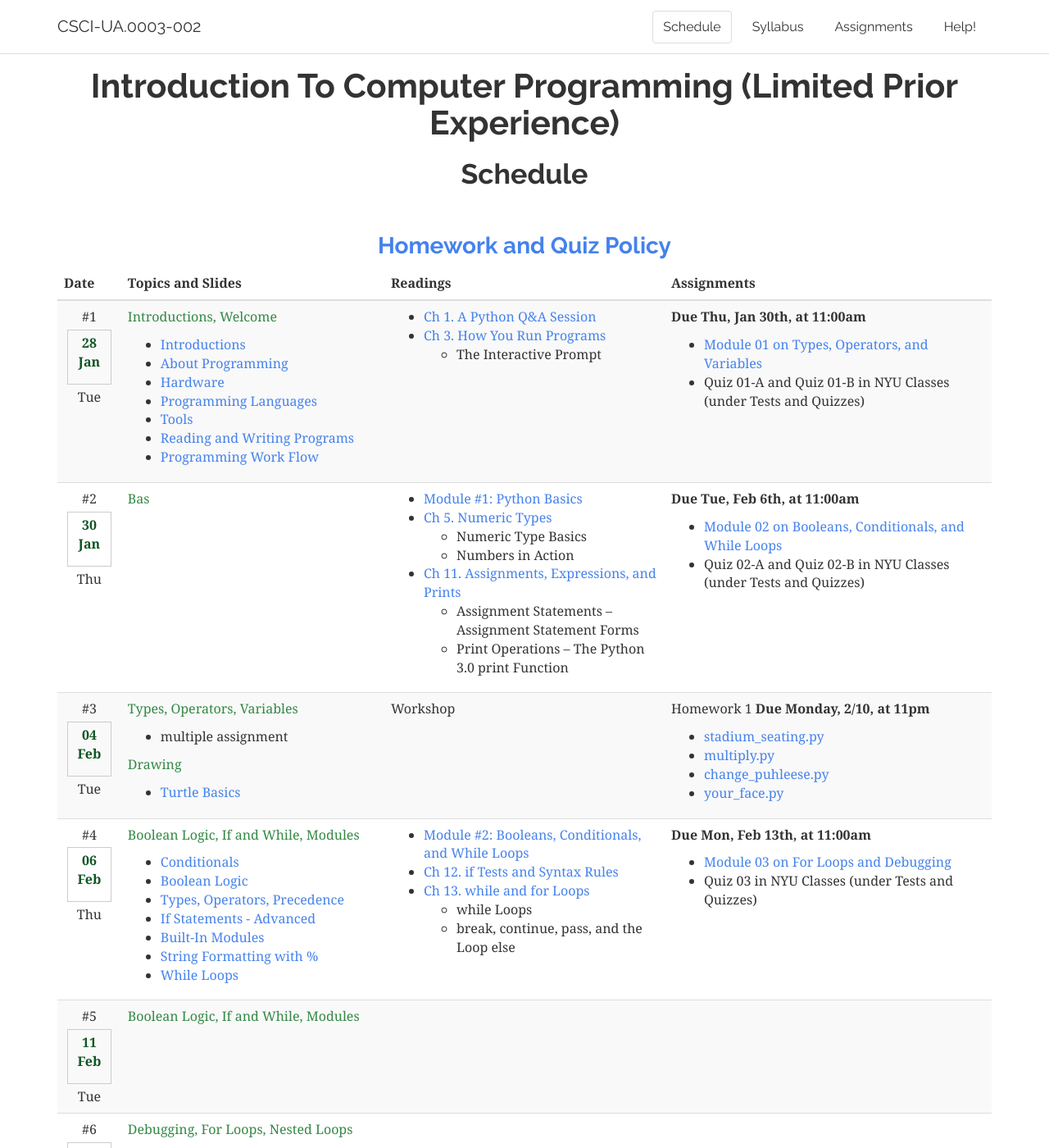
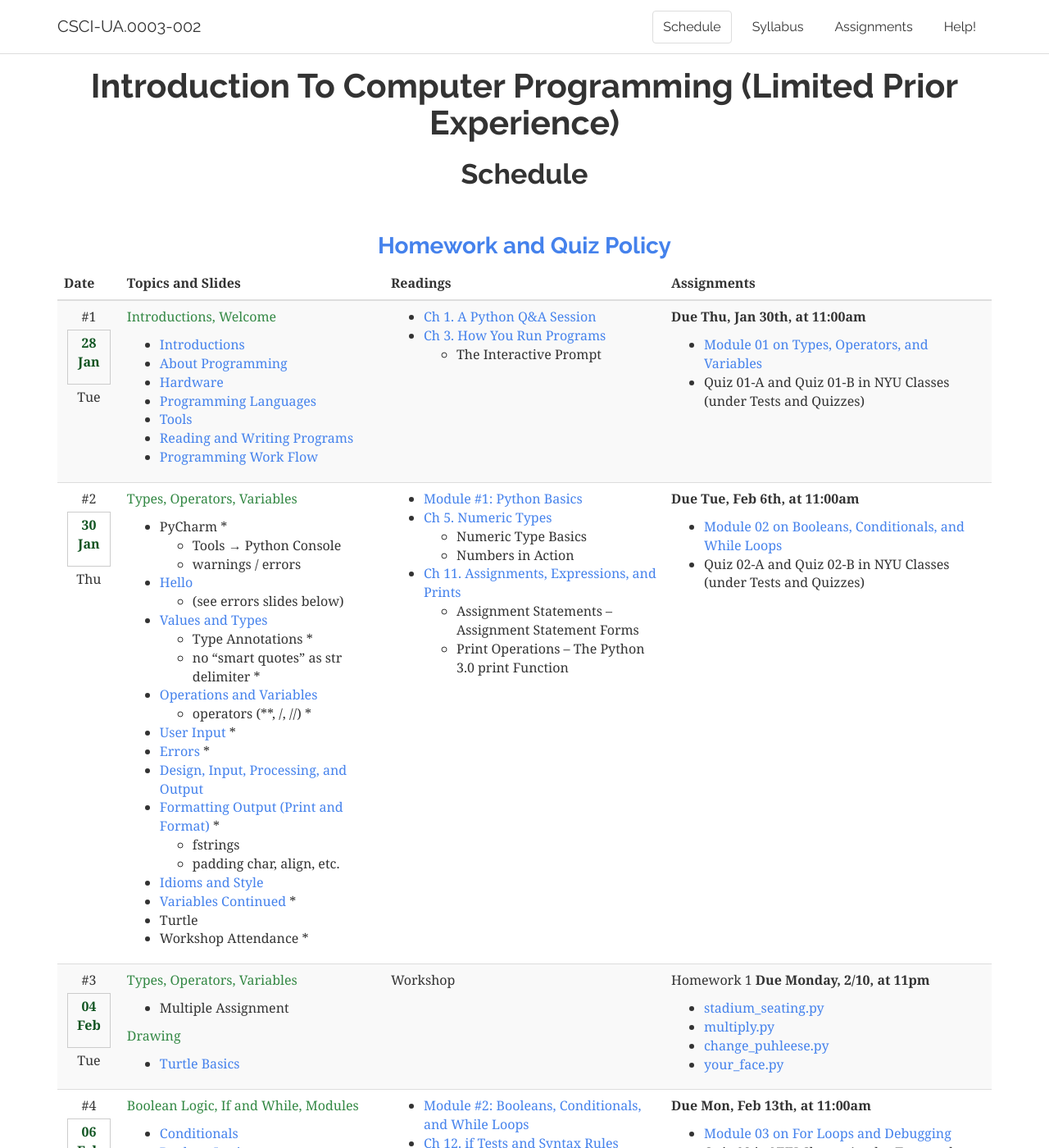
Before and after one commit to foureyes/csci-ua.0003-spring2020-002, a Jekyll site: the page built from index.markdown, in a window 1280 px wide and 1400 px high. Shown: the whole window at 82% size. Built offline with Jekyll 4.4.1, drawn with Linux system fonts in a browser that asks for light colours.

Commit message:
fix missing schedule

```diff
--- a/_data/schedule.csv
+++ b/_data/schedule.csv
@@ -28,7 +28,29 @@ draft,type,num,date,day,slides,readings,assignments,need quiz,,only lecture,note
 * continually encourage to move to 101 or drop to 0002
 * maybe quiz appropriate
 * best to wait for ds students? "
-,lecture,2,30-Jan ,Thu,Bas,"* [Module #1: Python Basics](https://cs.nyu.edu/~jversoza/csci-ua.0003-fa19/module01.php)
+,lecture,2,30-Jan ,Thu,"Types, Operators, Variables
+
+* PyCharm \*
+  * Tools → Python Console
+  * warnings / errors
+* [Hello](slides/01/hello.html)
+  * (see errors slides below)
+* [Values and Types](slides/01/values-and-types.html)
+  * Type Annotations \*
+  * no “smart quotes” as str delimiter \*
+* [Operations and Variables](slides/01/operations-and-variables.html)
+  * operators (\*\*,  /, //) \*
+* [User Input](slides/01/user-input.html) \*
+* [Errors](slides/02/debugging.html) \*
+* [Design, Input, Processing, and Output](slides/02/design-input-output.html)
+* [Formatting Output (Print and Format)](slides/02/formatting.html) \*
+  * fstrings
+  * padding char, align, etc.
+* [Idioms and Style](slides/02/idioms-style.html)
+* [Variables Continued](slides/02/variables.html) \*
+* Turtle
+* Workshop Attendance \*
+","* [Module #1: Python Basics](https://cs.nyu.edu/~jversoza/csci-ua.0003-fa19/module01.php)
 * [Ch 5. Numeric Types](https://learning-oreilly-com.proxy.library.nyu.edu/library/view/learning-python-5th/9781449355722/ch05.html)
   * Numeric Type Basics
   * Numbers in Action
@@ -44,7 +66,7 @@ draft,type,num,date,day,slides,readings,assignments,need quiz,,only lecture,note
 * need to be more consistent with type annotations"
 ,workshop,3,04-Feb ,Tue,"Types, Operators, Variables
 
-* multiple assignment
+* Multiple Assignment
 
 Drawing
 
--- a/index.markdown
+++ b/index.markdown
@@ -2,6 +2,9 @@
 layout: default
 nav-state: schedule
 ---
+
+
+
 
 <!--
 <script>
```
